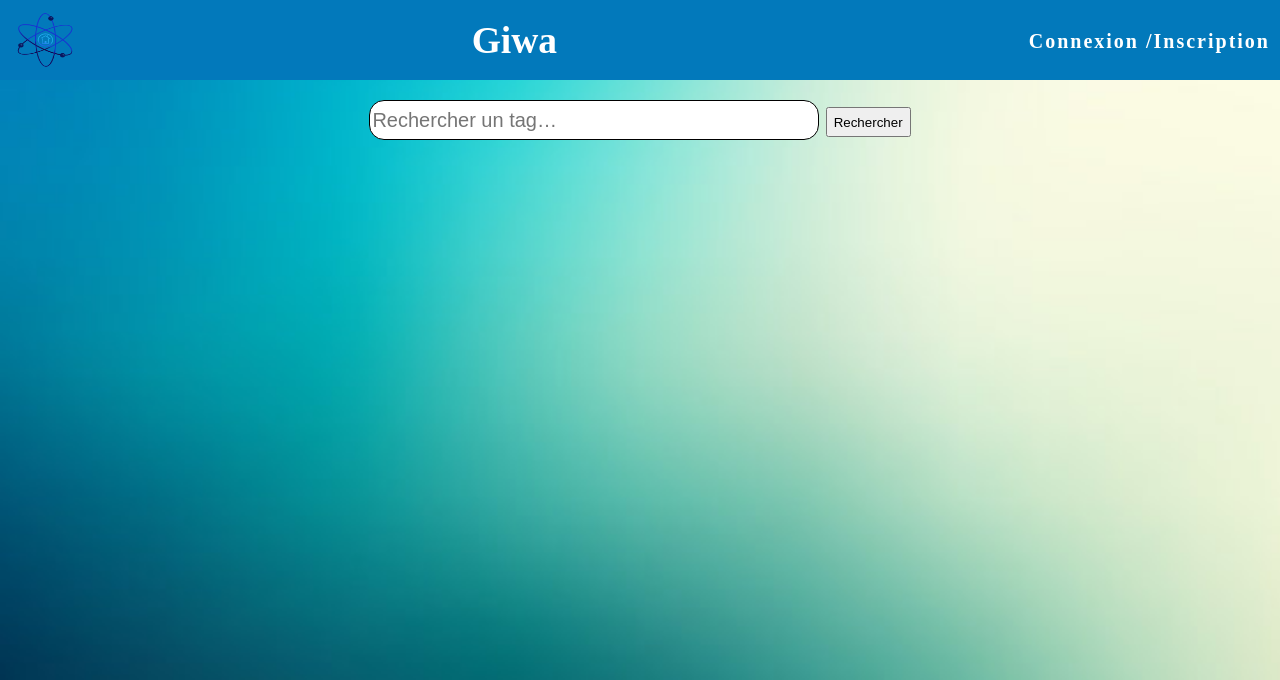
After one commit to Babouche007/Zelanders-GottaGoHack-1, a PHP site: page /index.html in a window 1280 px wide. The commit adds this page. Shown: the top 680 px of the page. Run offline with PHP 8.4, Linux system fonts and the light colour scheme.

Commit message:
tried to add icon

```diff
--- /dev/null
+++ b/index.html
@@ -0,0 +1,33 @@
+<!DOCTYPE html>
+
+<html lang="fr">
+<head>
+    <link href="css\Accueil.css" rel="stylesheet" type="text/css" />
+    <meta charset="utf-8" />
+    <title>Giwa</title>
+    <link rel="shortcut icon" type="image/x-icon" href="res/img/logo.ico" />
+</head>
+<body>
+
+    <nav class="menu" style="height: 60px;">
+
+        <img src="res\img\giwa.png" class="logo">
+        <div class="titre">
+            <h1>Giwa</h1>
+        </div>
+        <ul class="links">
+            <li>
+                <a href="pages/login.php">Connexion /</a>
+            </li>
+            <li>
+            <a href="pages/register.php">  Inscription</a>
+            </li>
+        </ul>
+    </nav>
+    <div>
+        <input type="search" id="search" placeholder="Rechercher un tag…" size="300">
+        <button style="height: 30px">Rechercher</button>
+    </div>
+
+</body>
+</html>
--- a/index.php
+++ b/index.php
@@ -11,6 +11,7 @@
     <link href="css\Accueil.css" rel="stylesheet" type="text/css" />
     <meta charset="utf-8" />
     <title>Giwa</title>
+    <link rel="shortcut icon" type="image/x-icon" href="res/img/logo.png" />
 </head>
 <body>
     <nav class="menu" style="height: 60px;">
```
Also changed, not shown: pages/login.php (+5 -3 lines), res/img/favicon.png (added).
